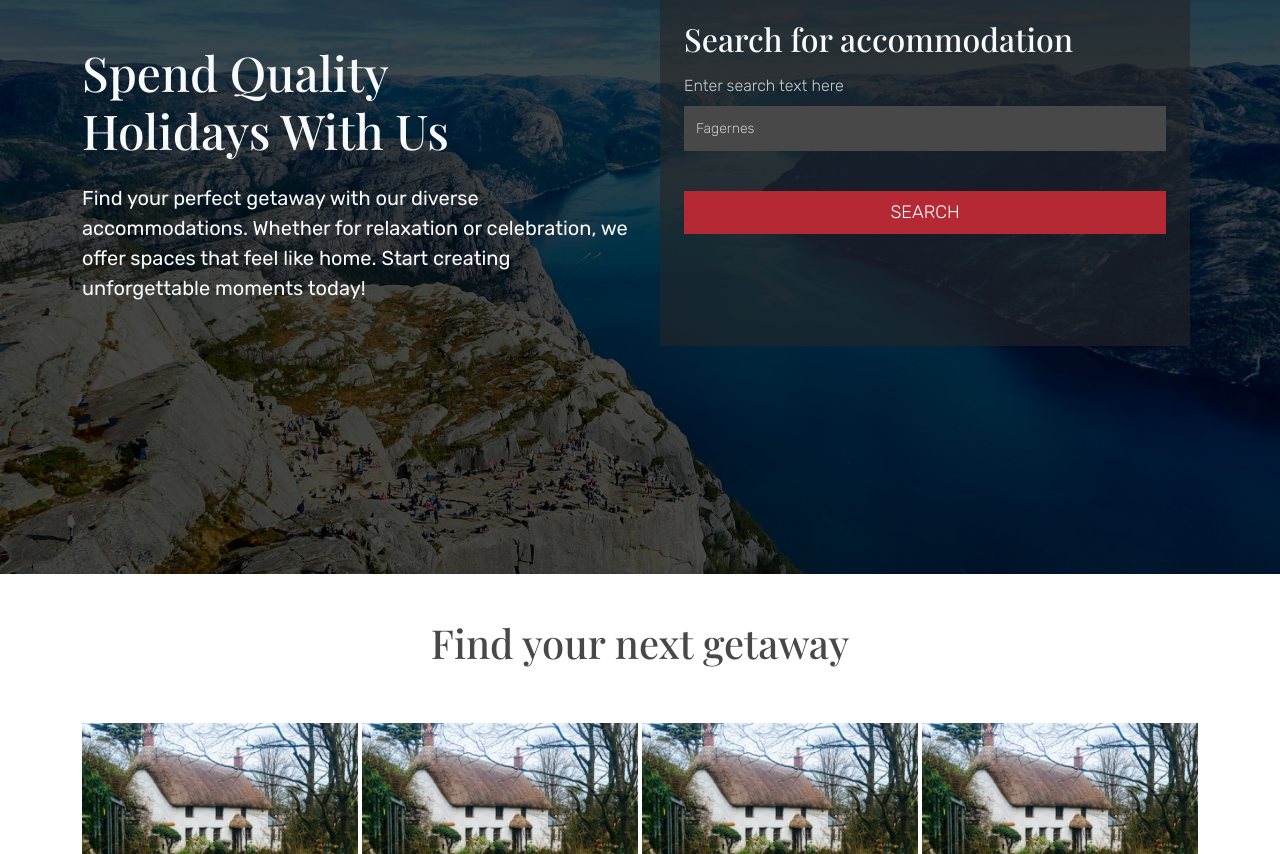
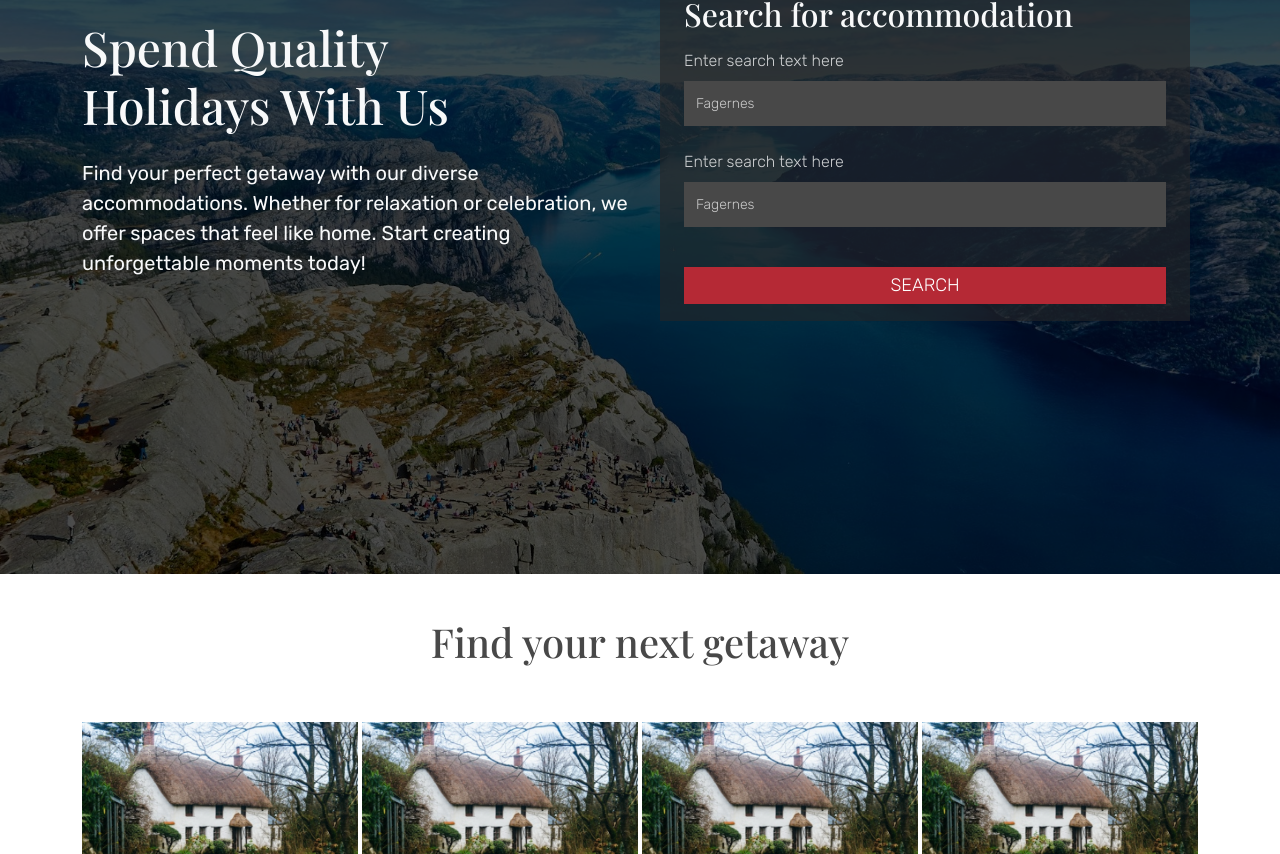
Before and after one commit to teehbee/project-exam-2, a React (Vite) app: page / in a window 1280 px wide. Shown: the part 226-1080 px from the top of the page. Built offline with nearby package versions, Linux system fonts and the light colour scheme; a web font is replaced by a local one.

Commit message:
fix margins between her sections on different screen sizes

```diff
--- a/src/components/forms/SearchForm.tsx
+++ b/src/components/forms/SearchForm.tsx
@@ -23,12 +23,17 @@ function SearchForm() {
     <div className="bg-dark-gray-color text-light search-form mx-auto px-4 pb-5 pt-3">
       <h2 className="secondary-font py-2 fs-1-5rem-to-2rem m-0">Search for accommodation</h2>
       <form onSubmit={handleSubmit(onSubmit)} className="d-flex flex-column">
-        <label htmlFor="venueSearchName" className="py-2 text-light">
+        <label htmlFor="venueSearchName" className="py-2 text-light fs-0-75rem-to-1rem">
           Enter search text here
         </label>
-        <input type="text" id="venueSearchName" placeholder="Fagernes" {...register("venueSearchName")} className="mb-3" />
+        <input type="text" id="venueSearchName" placeholder="Fagernes" {...register("venueSearchName")} className="mb-3 fs-0-75rem-to-0-875rem text-light" />
         {errors.venueSearchName && <p className="text-danger m-0">{errors.venueSearchName.message}</p>}
-        <button className="main-button-red py-2 mt-2 mt-md-4 fs-1-125rem">SEARCH</button>
+        <label htmlFor="venueSearchName" className="py-2 text-light fs-0-75rem-to-1rem">
+          Enter search text here
+        </label>
+        <input type="text" id="venueSearchName" placeholder="Fagernes" {...register("venueSearchName")} className="mb-3 fs-0-75rem-to-0-875rem text-light" />
+        {errors.venueSearchName && <p className="text-danger m-0">{errors.venueSearchName.message}</p>}
+        <button className="main-button-red mt-2 mt-md-4 fs-1-125rem">SEARCH</button>
       </form>
     </div>
   );
--- a/src/components/frontpageContent/FrontpageVenuePreview.tsx
+++ b/src/components/frontpageContent/FrontpageVenuePreview.tsx
@@ -3,7 +3,7 @@ import placeHolderImage from "../../assets/placeholderImg";
 
 function FrontpageVenuePreview() {
   return (
-    <section className="container text-center">
+    <section className="container text-center mt-125px mt-md-4">
       <h2 className=" pb-5 py-md-5 secondary-font fs-1-5rem-to-2-5rem">Find your next getaway</h2>
       <div className="row pb-5 g-1">
         <div className="col-6 col-lg-3 fp-img-container">
--- a/src/styles/style.scss
+++ b/src/styles/style.scss
@@ -164,7 +164,7 @@ $custom-fs-4-rem: 4rem;
 
 .hero-container {
   height: 100vh;
-  margin-top: -100px;
+  margin-top: -150px;
 }
 
 .hero-text-container {
@@ -314,11 +314,9 @@ header {
 .search-form input {
   height: 40px;
   background: $secondary-gray-color;
-  color: rgb(255, 255, 255, 0.7);
   border: none;
   text-indent: 10px;
   font-weight: 300;
-  font-size: $custom-fs-0-875rem;
 }
 
 .search-form input::placeholder {
@@ -343,6 +341,10 @@ header {
 
 .form-input-bg {
   background: #f6f6f6;
+}
+
+.mt-125px {
+  margin-top: 125px;
 }
 
 // Media queries
@@ -386,9 +388,6 @@ header {
   .search-form {
     max-width: 530px;
   }
-  .hero-container {
-    margin-top: -125px;
-  }
   .registration-button-gray {
     height: 105px;
   }
```
